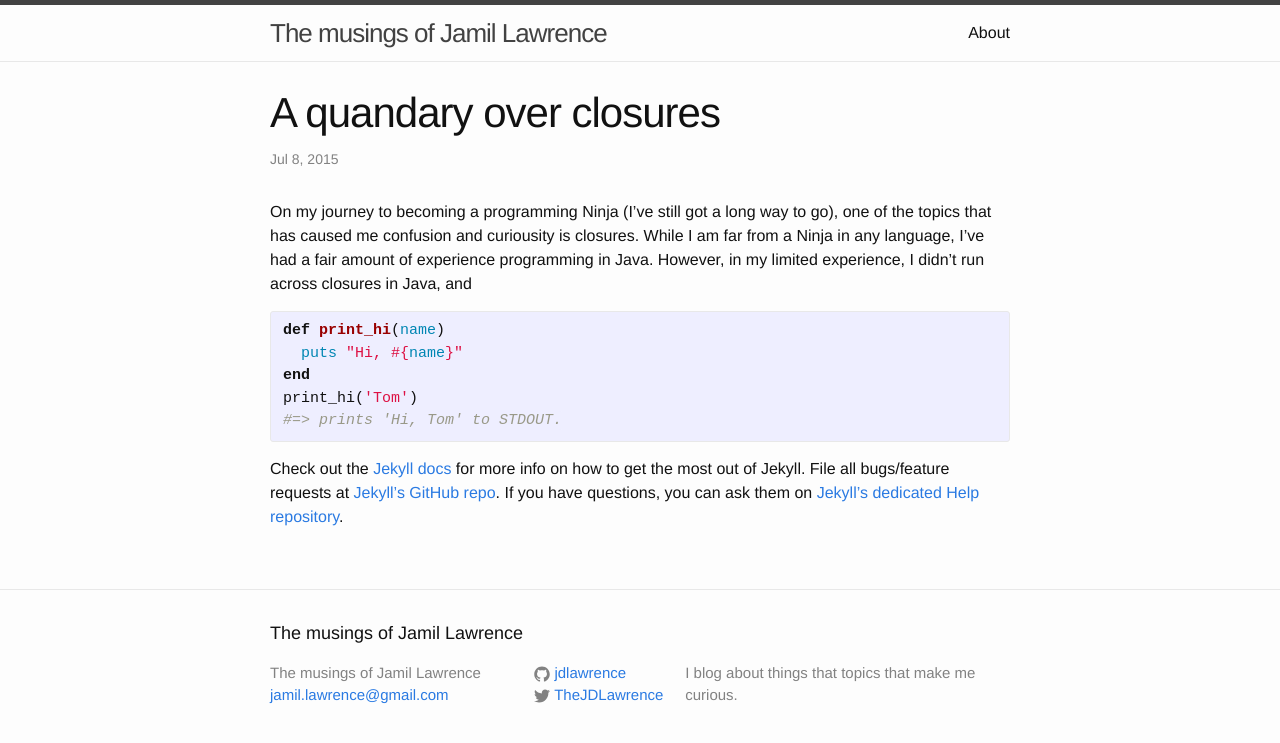
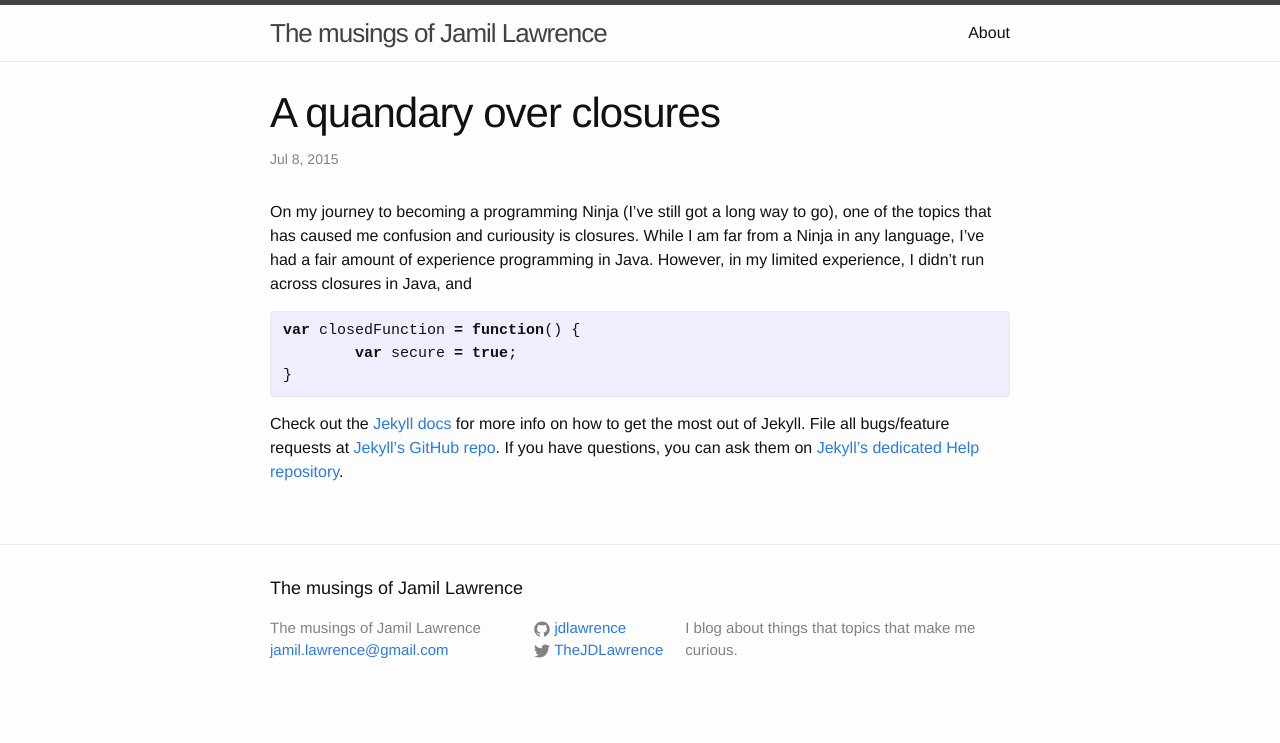
Before and after one commit to jdlawrence/jdlawrence.github.io, a Jekyll site: the page built from _posts/2015-07-08-quandary-over-closures.markdown, in a window 1280 px wide. Shown: the top 743 px of the page. Built offline with Jekyll 4.4.1, drawn with Linux system fonts in a browser that asks for light colours.

Commit message:
Updated post

```diff
--- a/_posts/2015-07-08-quandary-over-closures.markdown
+++ b/_posts/2015-07-08-quandary-over-closures.markdown
@@ -6,12 +6,10 @@ categories: javascript closures
 ---
 On my journey to becoming a programming Ninja (I've still got a long way to go), one of the topics that has caused me confusion and curiousity is closures. While I am far from a Ninja in any language, I've had a fair amount of experience programming in Java. However, in my limited experience, I didn't run across closures in Java, and
 
-{% highlight ruby %}
-def print_hi(name)
-  puts "Hi, #{name}"
-end
-print_hi('Tom')
-#=> prints 'Hi, Tom' to STDOUT.
+{% highlight js %}
+var closedFunction = function() {
+	var secure = true;
+}
 {% endhighlight %}
 
 Check out the [Jekyll docs][jekyll] for more info on how to get the most out of Jekyll. File all bugs/feature requests at [Jekyll’s GitHub repo][jekyll-gh]. If you have questions, you can ask them on [Jekyll’s dedicated Help repository][jekyll-help].
```
